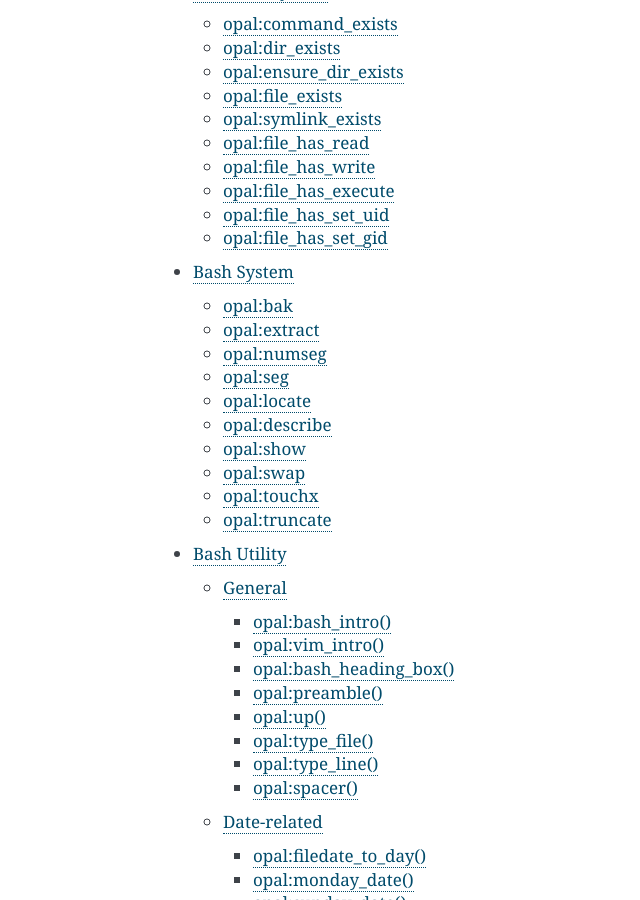
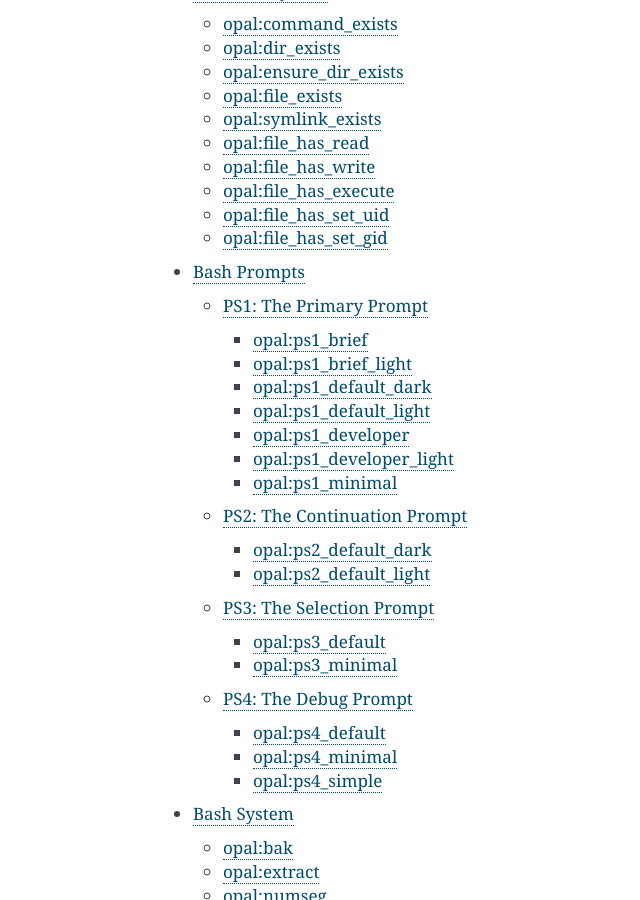
Before and after one commit to andrewwoods/opal-documentation-rtd, a Sphinx documentation site: the page built from docs/source/index.rst, in a window 1280 px wide and 900 px high, scrolled down 2935 px. Shown: the whole window, without its empty margins (257-897 px from the left). Built offline with Sphinx 7.4.7, drawn with Linux system fonts in a browser that asks for light colours; some of the changed lines change nothing that is shown.

Commit message:
Add Bash Prompts documentation
Created a page to explain and demonstrate the different types of prompts
offered by Opal.

```diff
--- /dev/null
+++ b/docs/source/bash-prompts.rst
@@ -0,0 +1,221 @@
+
+Bash Prompts
+============
+
+This is a collection of functions to give you control over how prompts are
+displayed in Bash. The Bash Shell provides 4 levels of prompt: $PS1, $PS2,
+$PS3, and $PS4. Each of these functions affects only a single prompt level. So
+you're free to mix and match them as you like. Prompt levels one and two are
+easy enough to trigger from the command line. Levels three and four are best
+demonstrated within a script. So test scripts have been provided in the
+``~/opal/bash/`` directory, which are named ``ps3-example.bash`` and
+``ps4-example.bash`` respectively.
+
+There was considered effort to provide few different prompt styles provided, to
+anticipate the needs of most people. However, should you find that you want
+something different, you can make your own prompt functions. You can copy the
+desired Opal function. Just remember to use your own namespace.
+
+
+PS1: The Primary Prompt
+-----------------------
+
+PS1 is an environment variable that holds the value of your primary prompt.
+This is the primary prompt that you interact with on the command line. It's the
+most most visible of the 4 prompts that Bash provides. In fact, many people
+tend to forget that they can customize the other prompts.
+
+opal:ps1_brief
+^^^^^^^^^^^^^^
+
+This style of prompt is quite common. It shows the username, name, and the base
+directory. The home directory is displayed as a ``~`` (tilde). If you're a Git
+user, the branch name is also included after the directory. There's a design assumption that a dark
+terminal theme is being used when color is past as an argument. The default is
+to use text formatting like bold or underline .
+
+@param style Optional.
+   The value ``color`` is currently the only option.
+
+.. code-block:: text
+
+   username@host ~ $
+
+opal:ps1_brief_light
+^^^^^^^^^^^^^^^^^^^^
+
+This is the light theme companion to ``opal:ps1_brief``. The structure is the
+same.
+
+.. code-block:: text
+
+   username@host ~ $
+
+
+opal:ps1_default_dark
+^^^^^^^^^^^^^^^^^^^^^
+
+This style of prompt uses two lines. Most people use a single user account on a
+single machine. Due to this idea, the username and hostname are not included in
+the prompt. The prompt starts with the time in 24-hour format. This is followed
+by the base directory name. A ``~`` (tilde) will be used to represent the home
+directory. This relies upon a dark terminal theme being used. The final piece
+of data is the history number.
+
+On the second line, there is only the ``$`` (dollar symbol) which shows that
+you're a normal user. This will be changed to a ``#`` if you're root. The nice
+this about this style of prompt, is that it provides some detail about your
+session, while providing a lot of space for you to write your command.
+
+.. code-block:: text
+
+   13:00:34> directory-name> 849>
+   $
+
+opal:ps1_default_light
+^^^^^^^^^^^^^^^^^^^^^^
+
+This is the light theme companion to ``opal:ps1_default_dark``. The structure is the
+same.
+
+.. code-block:: text
+
+   13:00:34> directory-name> 849>
+   $
+
+
+opal:ps1_developer
+^^^^^^^^^^^^^^^^^^
+
+This prompt provides the most information to the user. Sometimes a git branch
+name can be quite long. With that in mind, this prompt style displays the
+current git branch on the top line when available. The second line displays the
+common ``username@hostname`` pattern. The third line displays the current date
+and time using the ``opal-datetime`` format, followed by the directory base name.
+
+.. code-block:: text
+
+   git-branch-name
+   useranme@hostname
+   2026 Apr 30 Thu 16:24 directory-name
+   $
+
+opal:ps1_developer_light
+^^^^^^^^^^^^^^^^^^^^^^^^
+
+.. code-block:: text
+
+   git-branch-name
+   useranme@hostname
+   2026 Apr 30 Thu 16:24 directory-name
+   $
+
+
+opal:ps1_minimal
+^^^^^^^^^^^^^^^^
+
+A minimal prompt that shows the current working directory with $HOME abbreviated
+with a tilde. The history number of this command is shown for ease of command reuse.
+The $ symbol is used to reflect you're a normal user, where the # is used for root.
+
+The username and hostname are not shown in this prompt because the most common
+use case is for a person to always use their personal account on their own machine.
+Also the git branch is not used in this prompt.
+
+.. code-block:: text
+
+   dirname 842:$>
+
+
+PS2: The Continuation Prompt
+----------------------------
+
+Unofficially, I call this the continuation prompt. This can be triggered when
+using the ``\`` at the end of a line. If you open a string with a single or
+double quote, and press `return`, this will also trigger the continuation
+prompt.  This tells Bash that you're not done writing the current command. Bash
+will give you a new line to keep appending to the current command.
+
+opal:ps2_default_dark
+^^^^^^^^^^^^^^^^^^^^^
+
+This prompt is designed to connect with ``opal:ps1_default_dark``, so that it
+looks like a continuation of the PS1 command. So it's purposefully minimal.
+
+.. code-block:: bash
+
+   $ >
+
+opal:ps2_default_light
+^^^^^^^^^^^^^^^^^^^^^^
+
+This is the light theme companion to ``opal:ps2_default_dark``.
+
+.. code-block:: bash
+
+   $ >
+
+PS3: The Selection Prompt
+-------------------------
+
+The selection prompt, which is used when presenting a list of choices.
+
+
+opal:ps3_default
+^^^^^^^^^^^^^^^^
+
+.. code-block:: bash
+
+   Choose a #>
+
+opal:ps3_minimal
+^^^^^^^^^^^^^^^^
+
+.. code-block:: bash
+
+   Select:
+
+PS4: The Debug Prompt
+---------------------
+
+The debug prompt, helps you understand what is happening when scripts run. It
+gets displayed when execution trace is enabled. Every line of the script is
+displayed to you the line of code it's about to execute. Then it executes, and
+displays the output. How much detail is in the prompt is up to you. Opal offers
+you three PS4 prompt styles.
+
+
+
+opal:ps4_default
+^^^^^^^^^^^^^^^^
+
+This prompt function tries to help you by vertically displaying of function
+name file, and line number for each line of the script executed.
+
+.. code-block:: text
+
+   source-file: path/to/example.bash
+   Function: your_function_name
+   Line: 54
+   >
+
+
+opal:ps4_minimal
+^^^^^^^^^^^^^^^^
+
+This prompt function tries to help you by displaying on a single chevron
+for each line of the script executed.
+
+.. code-block:: text
+
+   >
+
+opal:ps4_simple
+^^^^^^^^^^^^^^^
+
+This prompt function tries to help you by displaying on a single line, the
+filename and line number for each line of the script executed.
+
+.. code-block:: text
+
+   path/to/example.bash:54>
--- a/docs/source/index.rst
+++ b/docs/source/index.rst
@@ -34,6 +34,7 @@
    bash-developer
    bash-directory
    bash-file-system
+   bash-prompts
    bash-system
    bash-util
 
```
